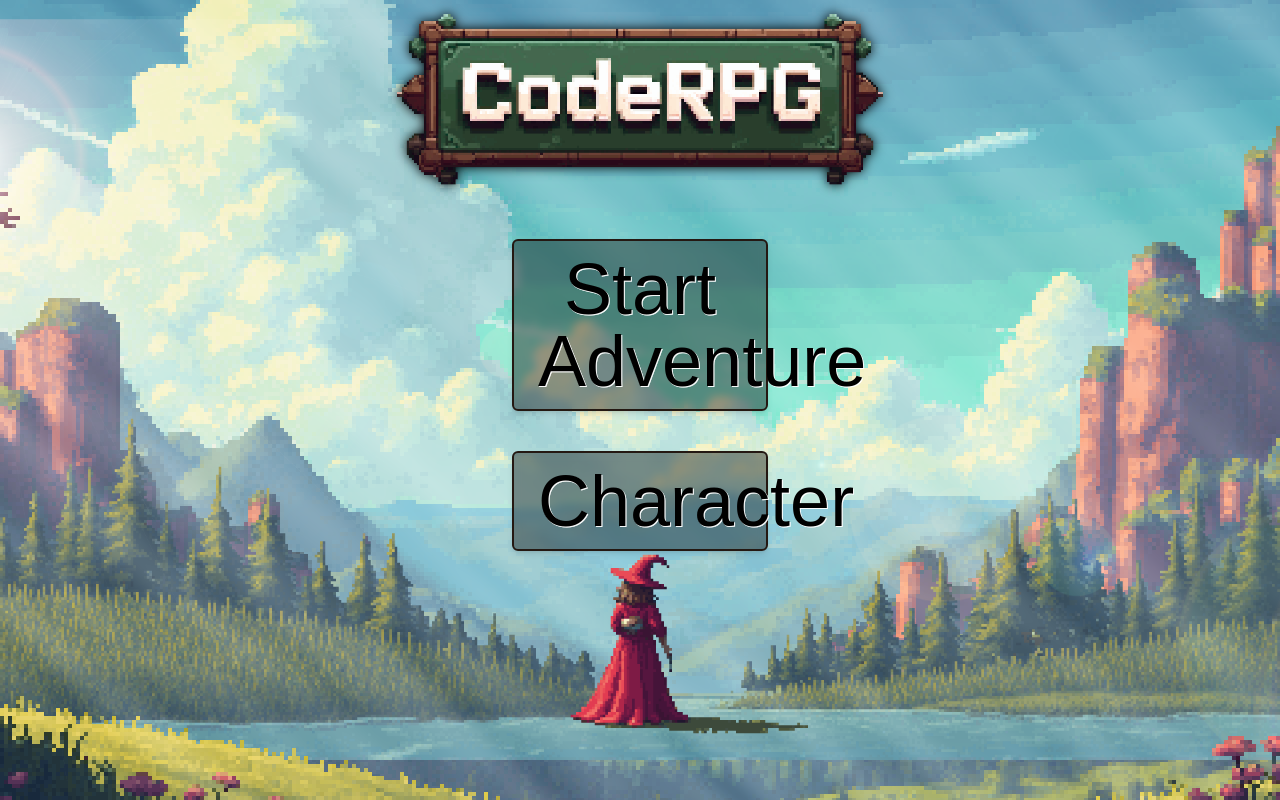
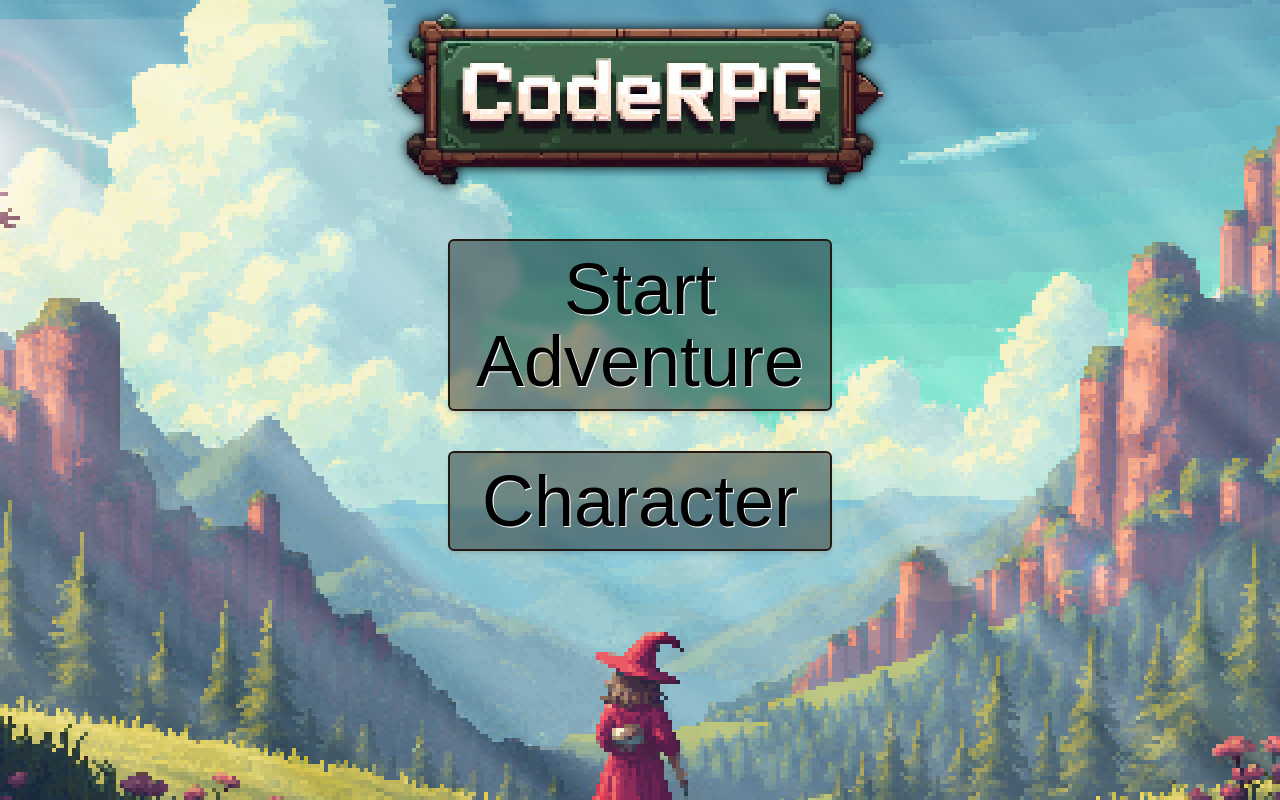
Before and after one commit to silasjul/code-rpg, a Next.js app in the folder game-ui/: page / in a window 1280 px wide. Built offline with nearby package versions, Linux system fonts and the light colour scheme; a web font is replaced by a local one.

Commit message:
Menu Reveal Animation

```diff
--- a/game-ui/package.json
+++ b/game-ui/package.json
@@ -9,11 +9,13 @@
     "lint": "next lint"
   },
   "dependencies": {
+    "@gsap/react": "^2.1.2",
     "@monaco-editor/react": "^4.7.0",
     "@splinetool/react-spline": "^4.0.0",
     "@splinetool/runtime": "^1.9.82",
     "@tabler/icons-react": "^3.29.0",
     "clsx": "^2.1.1",
+    "gsap": "^3.12.7",
     "motion": "^12.0.11",
     "next": "15.1.6",
     "react": "^19.0.0",
--- a/game-ui/src/app/page.tsx
+++ b/game-ui/src/app/page.tsx
@@ -10,6 +10,8 @@ import {
     PickupScreen,
 } from "@/scenes";
 
+export type Scene = "menu" | "cutscene" | "battle" | "pickup" | "gameover";
+
 export default function Game() {
     const { scene, transition } = useGameManager();
 
@@ -21,5 +23,5 @@ export default function Game() {
         gameover: <GameOver onTransition={transition} />,
     };
 
-    return <div className="w-full h-full">{sceneMap[scene]}</div>;
+    return sceneMap[scene];
 }
--- a/game-ui/src/components/menu/Background.tsx
+++ b/game-ui/src/components/menu/Background.tsx
@@ -2,11 +2,14 @@
 
 import Image from "next/image";
 import React, { useEffect, useRef } from "react";
+import gsap from "gsap";
+import { useGSAP } from "@gsap/react";
 
 export default function Background() {
     const layers = useRef<HTMLDivElement>(null);
+    let parallaxEnabled = false;
 
-    // Handle the mouse movement and apply the parallax effect to the images
+    // Offset images based on mousePos for a cool parallax effect
     useEffect(() => {
         const images = layers.current
             ? ([...layers.current.children] as HTMLElement[])
@@ -15,6 +18,7 @@ export default function Background() {
             yVal = 0;
 
         const handleMouseMove = (e: MouseEvent) => {
+            if (!parallaxEnabled) return;
             xVal = e.clientX - window.innerWidth / 2;
             yVal = e.clientY - window.innerHeight / 2;
 
@@ -30,20 +34,61 @@ export default function Background() {
             });
         };
 
+        const enableParallax = () => {
+            parallaxEnabled = true;
+        };
+
+        window.addEventListener("enableParallax", enableParallax);
         window.addEventListener("mousemove", handleMouseMove);
-        return () => window.removeEventListener("mousemove", handleMouseMove);
+
+        return () => {
+            window.removeEventListener("enableParallax", enableParallax);
+            window.removeEventListener("mousemove", handleMouseMove);
+        };
     }, []);
+
+    // Animation
+    useGSAP(() => {
+        const images = layers.current
+            ? ([...layers.current.children] as HTMLElement[])
+            : [];
+
+        let duration = 1;
+        let delay = 0.5;
+
+        for (let image of images) {
+            if (image.dataset.animate === "false") continue;
+            gsap.to(image, {
+                top: image.dataset.top ? image.dataset.top : "50%",
+                duration: duration,
+                delay: delay,
+                ease: "power4.out",
+            });
+            duration += 0.19;
+            delay += 0.1;
+
+            gsap.delayedCall(duration + delay, () => {
+                // enable parallax after animations complete
+                const event = new CustomEvent("enableParallax");
+                window.dispatchEvent(event);
+            });
+        }
+    }, [layers]);
+
+    const parallaxStyle = "absolute left-1/2 -translate-x-1/2 -translate-y-1/2";
+    const layerOffset = "top-[160%]"; // epic reveal animation
 
     return (
         <div
             ref={layers}
             className={
-                "w-screen h-screen overflow-hidden pointer-events-none absolute *:duration-[450ms] *:ease-[cubic-bezier(.29,.54,.42,.99)]"
+                "absolute w-screen h-screen overflow-hidden pointer-events-none *:duration-[450ms] *:ease-[cubic-bezier(.29,.54,.42,.99)]"
             }
         >
             <Image
-                className="absolute min-w-[2224px] top-[46%] left-1/2 -translate-x-1/2 -translate-y-1/2 "
+                className={`${parallaxStyle} top-[54%] min-w-[2224px]`} // images that are bigger than the screen gets automatically cropped :/
                 data-speed="0.3"
+                data-top="46%"
                 src="/bg/5ext.png"
                 alt="5"
                 width={2224}
@@ -52,7 +97,7 @@ export default function Background() {
                 priority
             />
             <Image
-                className="absolute min-w-[2144px] top-1/2 left-1/2 -translate-x-1/2 -translate-y-1/2"
+                className={`${parallaxStyle} ${layerOffset} min-w-[2144px]`}
                 data-speed="0.22"
                 src="/bg/4ext.png"
                 alt="4"
@@ -61,7 +106,7 @@ export default function Background() {
                 unoptimized
             />
             <Image
-                className="absolute top-1/2 left-1/2 -translate-x-1/2 -translate-y-1/2"
+                className={`${parallaxStyle} ${layerOffset} min-w-[1920px]`}
                 data-speed="0.15"
                 src="/bg/3.png"
                 alt="3"
@@ -69,9 +114,12 @@ export default function Background() {
                 height={1080}
                 unoptimized
             />
+            <div
+                className={`${parallaxStyle} ${layerOffset} min-w-[2032px]`}
+                data-speed="0.1"
+            >
                 <Image
-                className="absolute min-w-[2032px] top-1/2 left-1/2 -translate-x-1/2 -translate-y-1/2"
-                data-speed="0.1"
+                    className={`${parallaxStyle} ${layerOffset} min-w-[2032px]`}
                     src="/bg/2ext.png"
                     alt="2"
                     width={2032}
@@ -79,8 +127,18 @@ export default function Background() {
                     unoptimized
                 />
                 <Image
-                className="absolute min-w-[3302px] top-1/2 left-1/2 -translate-x-1/2 -translate-y-1/2 mix-blend-soft-light"
+                    className={`${parallaxStyle} ${layerOffset} min-w-[1920px] z-10`}
+                    src="/bg/wizard.png"
+                    alt="wizard"
+                    width={1920}
+                    height={1080}
+                    unoptimized
+                />
+            </div>
+            <Image
+                className={`${parallaxStyle} min-w-[3302px] mix-blend-soft-light z-0`}
                 data-speed="0.015"
+                data-animate="false"
                 src="/bg/rays.png"
                 alt="rays"
                 width={3302}
@@ -88,7 +146,7 @@ export default function Background() {
                 unoptimized
             />
             <Image
-                className="absolute min-w-[1952px] top-[50%] left-1/2 -translate-x-1/2 -translate-y-1/2"
+                className={`${parallaxStyle} ${layerOffset} min-w-[1952px]`}
                 data-speed="0.03"
                 src="/bg/1ext.png"
                 alt="1"
@@ -97,19 +155,11 @@ export default function Background() {
                 unoptimized
             />
             <Image
-                className="absolute min-w-[105%] top-1/2 left-1/2 -translate-x-1/2 -translate-y-1/2 mix-blend-screen opacity-90"
+                className={`${parallaxStyle} top-1/2 min-w-[105%] mix-blend-screen opacity-90`}
                 data-speed="0.015"
+                data-animate="false"
                 src="/bg/sun.png"
                 alt="sun"
-                width={1920}
-                height={1080}
-                unoptimized
-            />
-            <Image
-                className="absolute top-1/2 left-1/2 -translate-x-1/2 -translate-y-1/2"
-                data-speed="0.1"
-                src="/bg/wizard.png"
-                alt="wizard"
                 width={1920}
                 height={1080}
                 unoptimized
--- a/game-ui/src/components/menu/MenuButton.tsx
+++ b/game-ui/src/components/menu/MenuButton.tsx
@@ -14,7 +14,7 @@ interface MenuButtonProps {
 export default function MenuButton({ children, className, onClick }: MenuButtonProps) {
     return (
         <button
-            className={`text-[#000000] text-outline text-7xl w-[20%] hover:ring-2 px-6 py-3 border-2 border-[#241812] hover:ring-yellow-300 rounded-md bg-black/40 hover:bg-black/60 transition transform hover:scale-105 active:scale-95 shadow-md backdrop-blur-sm ${pixelFont.className} ${className}`}
+            className={`text-[#000000] text-outline text-7xl w-96 hover:ring-2 px-6 py-3 border-2 border-[#241812] hover:ring-yellow-300 rounded-md bg-black/40 hover:bg-black/60 transition transform hover:scale-105 active:scale-95 shadow-md backdrop-blur-sm ${pixelFont.className} ${className}`}
             onClick={onClick}
         >
             {children}
--- a/game-ui/src/hooks/useGameManager.ts
+++ b/game-ui/src/hooks/useGameManager.ts
@@ -1,11 +1,5 @@
 import { useState } from "react";
-
-export type Scene =
-    | "menu"
-    | "cutscene"
-    | "battle"
-    | "pickup"
-    | "gameover";
+import { Scene } from "@/app/page";
 
 export const useGameManager = () => {
     const [scene, setScene] = useState<Scene>("menu");
--- a/game-ui/src/scenes/BattleScreen.tsx
+++ b/game-ui/src/scenes/BattleScreen.tsx
@@ -1,5 +1,5 @@
 import React from "react";
-import { Scene } from "@/hooks/useGameManager";
+import { Scene } from "@/app/page";
 
 interface BattleScreenProps {
     onTransition: (nextScene: Scene) => void;
--- a/game-ui/src/scenes/Cutscene.tsx
+++ b/game-ui/src/scenes/Cutscene.tsx
@@ -1,5 +1,5 @@
 import React from "react";
-import { Scene } from "@/hooks/useGameManager";
+import { Scene } from "@/app/page";
 
 interface CutSceneProps {
     onTransition: (nextScene: Scene) => void;
--- a/game-ui/src/scenes/GameOver.tsx
+++ b/game-ui/src/scenes/GameOver.tsx
@@ -1,5 +1,5 @@
 import React from "react";
-import { Scene } from "@/hooks/useGameManager";
+import { Scene } from "@/app/page";
 
 interface GameOverProps {
     onTransition: (nextScene: Scene) => void;
--- a/game-ui/src/scenes/MainMenu.tsx
+++ b/game-ui/src/scenes/MainMenu.tsx
@@ -1,6 +1,8 @@
-import React from "react";
+import React, { useRef } from "react";
+import gsap from "gsap";
+import { useGSAP } from "@gsap/react";
 import { Logo, Background, MenuButton } from "@/components/menu";
-import { Scene } from "@/hooks/useGameManager";
+import { Scene } from "@/app/page";
 
 interface MainMenuProps {
     onTransition: (nextScene: Scene) => void;
@@ -11,14 +13,53 @@ export default function MainMenu({ onTransition }: MainMenuProps) {
         onTransition("menu");
     };
 
+    const container = useRef(null);
+    const logoRef = useRef(null);
+    const buttonsContainerRef = useRef(null);
+
+    // Reveal animation
+    useGSAP(() => {
+        gsap.timeline({
+            delay: 1.5,
+            defaults: { ease: "power2", duration: 1.3 },
+        })
+            .from(
+                logoRef.current,
+                {
+                    scale: 0.9,
+                    opacity: 0,
+                    ease: "power1",
+                },
+                0
+            )
+            .from(
+                buttonsContainerRef.current,
+                {
+                    delay: 0.2,
+                    y: 50,
+                    opacity: 0,
+                },
+                0
+            );
+    }, [container]);
+
     return (
         <>
             <Background />
-            <div className="absolute w-screen h-screen">
-                <div className="flex justify-center items-center w-full">
+            <div
+                ref={container}
+                className="absolute w-screen h-screen overflow-hidden"
+            >
+                <div
+                    ref={logoRef}
+                    className="flex justify-center items-center w-full"
+                >
                     <Logo className="w-[40%]" />
                 </div>
-                <div className="mt-10 flex flex-col gap-10 justify-center items-center">
+                <div
+                    ref={buttonsContainerRef}
+                    className="mt-10 flex flex-col gap-10 justify-center items-center"
+                >
                     <MenuButton onClick={handleStartAdventure}>
                         Start Adventure
                     </MenuButton>
--- a/game-ui/src/scenes/PickupScreen.tsx
+++ b/game-ui/src/scenes/PickupScreen.tsx
@@ -1,5 +1,5 @@
 import React from "react";
-import { Scene } from "@/hooks/useGameManager";
+import { Scene } from "@/app/page";
 
 interface PickupScreenProps {
     onTransition: (nextScene: Scene) => void;
```
Also changed, not shown: 1 other file (tests, documents, lock files or other folders). Lines whose indentation alone changed are shown as unchanged.
